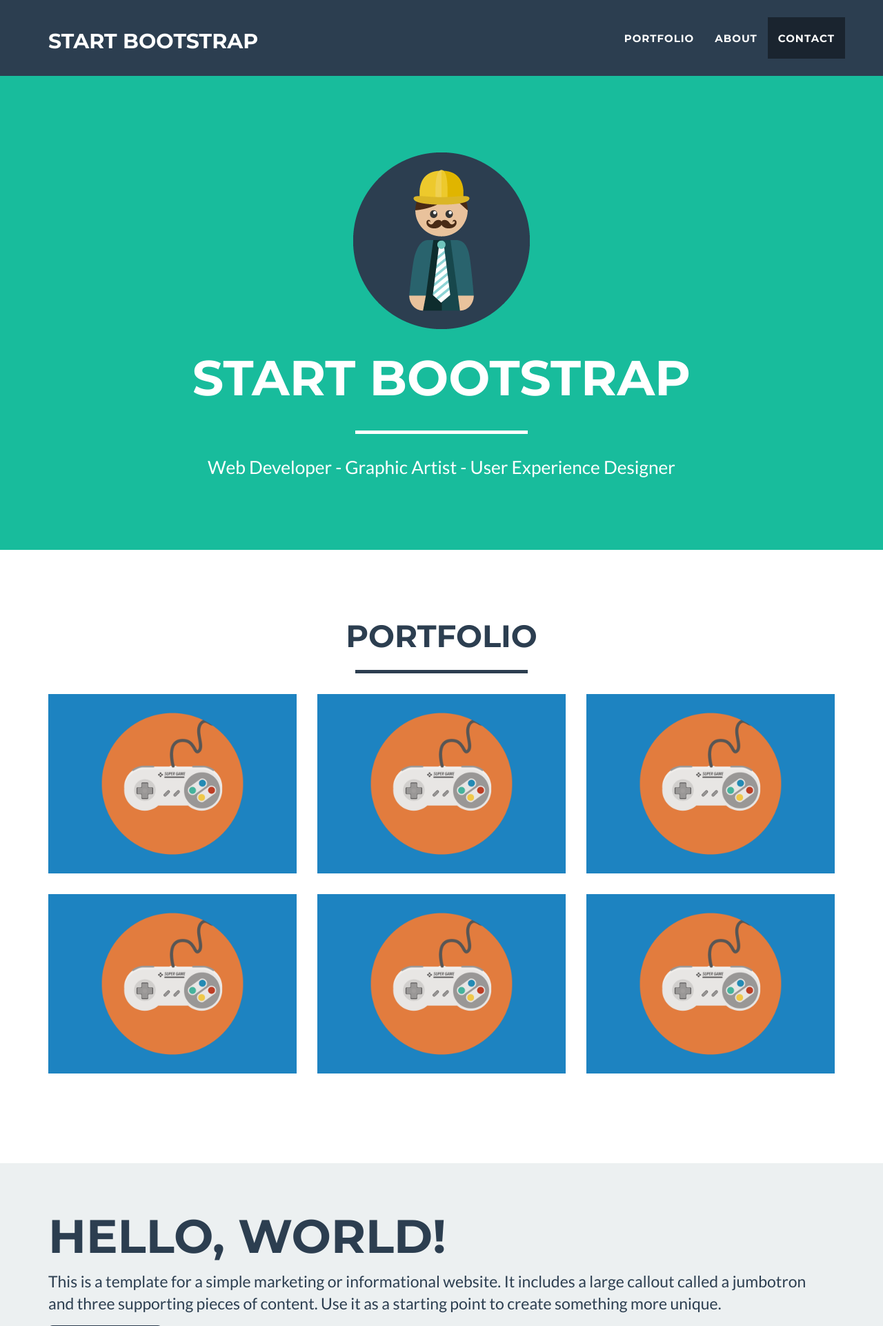
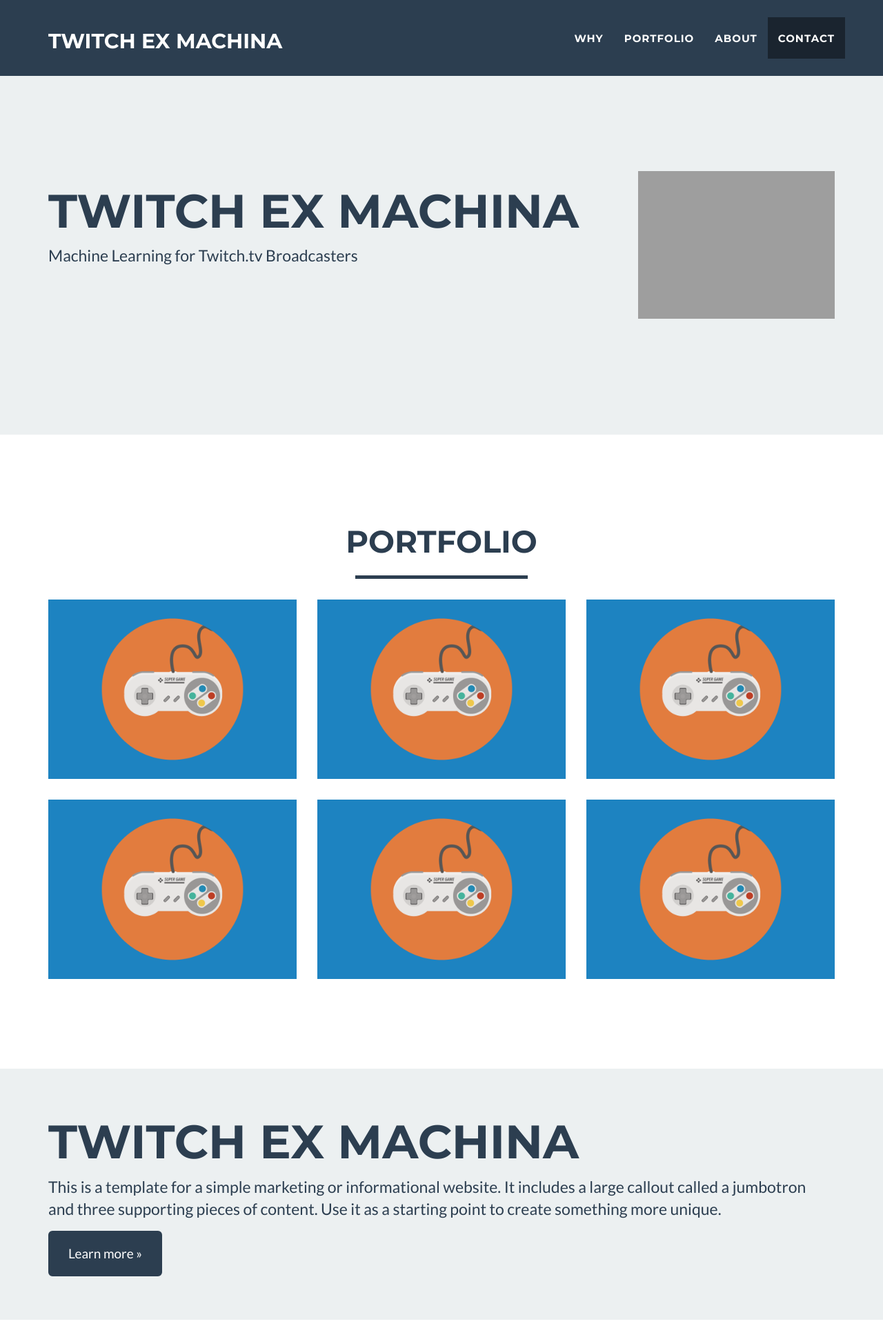
Before and after one commit to wing00/Twitch-Analyzer, a Flask app: page /test in a window 1280 px wide. Shown: the top 1922 px of the page at 69% size. Run offline with Flask 2, Linux system fonts and the light colour scheme; some libraries are stand-ins or nearby versions; grey boxes are pictures that could not be loaded.

Commit message:
updated website

```diff
--- a/application/db_connect.py
+++ b/application/db_connect.py
@@ -643,13 +643,13 @@ class Giantbomb:
 
         if giantbombid not in self.db_ids:
             api = self.search_web(name, giantbombid)
-            print(giantbombid, unicode(name))
+            print(giantbombid, name)
 
             if api:
                 self.add_db(api, name)
             else:
                 self.add_db_no_api(name, giantbombid)
-            print('added ' + unicode(name) + ' to giantbomb table')
+            print(u'added ' + name + u' to giantbomb table')
 
     @classmethod
     def check(cls, name, giantbombid):
--- a/application/static/css/freelancer.css
+++ b/application/static/css/freelancer.css
@@ -80,9 +80,8 @@ hr.star-primary:after {
 }
 
 header {
-    text-align: center;
-    color: #fff;
-    background: #18bc9c;
+    text-align: left;
+    background: #dddddd;
 }
 
 header .container {
@@ -93,6 +92,7 @@ header .container {
 header img {
     display: block;
     margin: 0 auto 20px;
+
 }
 
 header .intro-text .name {
--- a/application/static/css/main.css
+++ b/application/static/css/main.css
@@ -0,0 +1,17 @@
+.logo img{
+    float: right;
+    width: 25%;
+}
+
+.description {
+    vertical-align: middle;
+
+}
+.description img {
+    width: 100%;
+    padding: 15% 0 0 0;
+}
+
+.description h2 {
+    al
+}
--- a/application/templates/base.html
+++ b/application/templates/base.html
@@ -6,10 +6,7 @@
     <link rel="stylesheet" href="{{ url_for('static', filename='css/freelancer.css') }}" >
     <link rel="stylesheet" href="{{ url_for('static', filename='css/main.css') }}" >
 
-
-    {{ url_for('static', filename='font-awesome/css/font-awesome.min.css') }}
     <!-- Custom Fonts -->
-
     <link rel="stylesheet" type="text/css" href="{{ url_for('static', filename='font-awesome/css/font-awesome.min.css') }}" >
     <link href="http://fonts.googleapis.com/css?family=Montserrat:400,700" rel="stylesheet" type="text/css">
     <link href="http://fonts.googleapis.com/css?family=Lato:400,700,400italic,700italic" rel="stylesheet" type="text/css">
@@ -28,15 +25,21 @@
                     <span class="icon-bar"></span>
                     <span class="icon-bar"></span>
                 </button>
-                <a class="navbar-brand" href="#page-top">Start Bootstrap</a>
+                <a class="navbar-brand" href="#page-top">Twitch Ex Machina</a>
             </div>
 
             <!-- Collect the nav links, forms, and other content for toggling -->
             <div class="collapse navbar-collapse" id="bs-example-navbar-collapse-1">
                 <ul class="nav navbar-nav navbar-right">
+
                     <li class="hidden">
                         <a href="#page-top"></a>
                     </li>
+
+                    <li class="page-scroll">
+                        <a href="#description">Why</a>
+                    </li>
+
                     <li class="page-scroll">
                         <a href="#portfolio">Portfolio</a>
                     </li>
@@ -58,7 +61,7 @@
 
 {% block scripts %}
 
-        <!-- jQuery -->
+    <!-- jQuery -->
     <script src="{{ url_for('static', filename='js/jquery.js') }} "></script>
 
     <!-- Bootstrap Core JavaScript -->
--- a/application/templates/footer.html
+++ b/application/templates/footer.html
@@ -4,31 +4,29 @@
             <div class="row">
                 <div class="footer-col col-md-4">
                     <h3>Location</h3>
-                        <p>3481 Melrose Place<br>Beverly Hills, CA 90210</p>
+                    <p>San Francisco, CA</p>
+                </div>
+
+                <div class="footer-col col-md-4">
+                    <h3>About</h3>
+                    <p>Twitch Ex Machina is a web application built on Python and PostgreSQL using scikit-learn </p>
                 </div>
                 <div class="footer-col col-md-4">
-                        <h3>Around the Web</h3>
+                    <h3>Scott T. Young</h3>
                     <ul class="list-inline">
                         <li>
-                                <a href="#" class="btn-social btn-outline"><i class="fa fa-fw fa-facebook"></i></a>
+                            <a href="http://www.linkedin.com/in/styoung89" class="btn-social btn-outline"><i class="fa fa-fw fa-linkedin"></i></a>
                         </li>
                         <li>
-                                <a href="#" class="btn-social btn-outline"><i class="fa fa-fw fa-google-plus"></i></a>
+                            <a href="https://github.com/wing00/TwitchExMachina" class="btn-social btn-outline"><i class="fa fa-fw fa-github"></i></a>
                         </li>
                         <li>
-                                <a href="#" class="btn-social btn-outline"><i class="fa fa-fw fa-twitter"></i></a>
+                            <a href="{{ url_for('static', filename='ScottTYoungResume.pdf') }}" class="btn-social btn-outline"><i class="fa fa-file-text"></i></a>
                         </li>
                         <li>
-                                <a href="#" class="btn-social btn-outline"><i class="fa fa-fw fa-linkedin"></i></a>
-                            </li>
-                            <li>
-                                <a href="#" class="btn-social btn-outline"><i class="fa fa-fw fa-dribbble"></i></a>
+                            <a href="mailto:styoung89@gmail.com" class="btn-social btn-outline"><i class="fa fa-envelope-o"></i></a>
                         </li>
                     </ul>
-                    </div>
-                    <div class="footer-col col-md-4">
-                        <h3>About Freelancer</h3>
-                        <p>Freelance is a free to use, open source Bootstrap theme created by <a href="http://startbootstrap.com">Start Bootstrap</a>.</p>
                 </div>
             </div>
         </div>
@@ -37,7 +35,7 @@
         <div class="container">
             <div class="row">
                 <div class="col-lg-12">
-                        Copyright &copy; Your Website 2014
+                    Copyright &copy; Scott T. Young 2016
                 </div>
             </div>
         </div>
--- a/application/templates/header.html
+++ b/application/templates/header.html
@@ -1,16 +1,13 @@
 {% block header %}
 
+    <div class="jumbotron">
+        <div class="container">
+            <div class="logo">
+                <img src="{{ url_for('static', filename='img/twitchlogo.png') }}">
+            </div>
 
-    <div class="container">
-        <div class="row">
-            <div class="col-lg-12">
-                <img class="img-responsive" src="{{ url_for('static', filename='img/profile.png') }}" alt="">
-                <div class="intro-text">
-                    <span class="name">Start Bootstrap</span>
-                    <hr class="star-light">
-                    <span class="skills">Web Developer - Graphic Artist - User Experience Designer</span>
-                </div>
-            </div>
+            <h1>Twitch Ex Machina</h1>
+            <p>Machine Learning for Twitch.tv Broadcasters</p>
         </div>
     </div>
 
--- a/application/templates/test.html
+++ b/application/templates/test.html
@@ -1,6 +1,6 @@
 {% extends 'base.html' %}
 
-{% block title %}Title{% endblock %}
+{% block title %}Twitch Ex Machina{% endblock %}
 
 {% block content %}
 
@@ -16,7 +16,7 @@
 
 <div class="jumbotron">
     <div class="container">
-        <h1>Hello, world!</h1>
+        <h1>Twitch Ex Machina</h1>
         <p>This is a template for a simple marketing or informational website. It includes a large callout called a jumbotron and three supporting pieces of content. Use it as a starting point to create something more unique.</p>
         <p><a class="btn btn-primary btn-lg" href="#" role="button">Learn more &raquo;</a></p>
     </div>
--- a/application/test.py
+++ b/application/test.py
@@ -11,5 +11,8 @@ cur.execute('''SELECT * FROM stream''')
 fetch = cur.fetchall()
 print fetch
 
-conn.commit()
+# conn.commit()
 conn.close()
+
+
+print (u'test' + u'\xf6')
```
Also changed, not shown: application/static/style.css (deleted, +0 -10 lines), application/templates/index.html (+20 -31 lines), 4 other files. Lines whose indentation alone changed are shown as unchanged.
